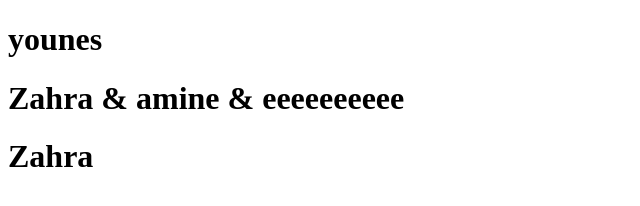
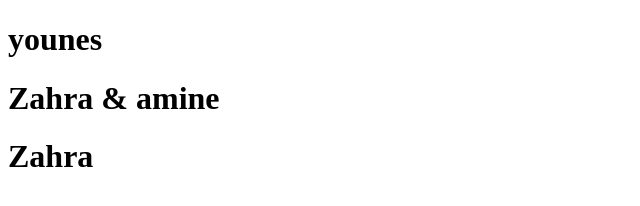
Before and after one commit to aminegrioui/ExampleMergeConflict, a plain HTML site: page index.html in a window 1280 px wide. Shown: the whole page, without its empty margins (0-640 px from the left). Drawn offline with Linux system fonts and the light colour scheme.

Commit message:
Update index.html

```diff
--- a/index.html
+++ b/index.html
@@ -8,7 +8,7 @@
 </head>
 <body>
     <h1>younes</h1>
-    <h1>Zahra & amine & eeeeeeeeee</h1>
+    <h1>Zahra & amine</h1>
     <h1>Zahra</h1>
 </body>
 </html>
```
